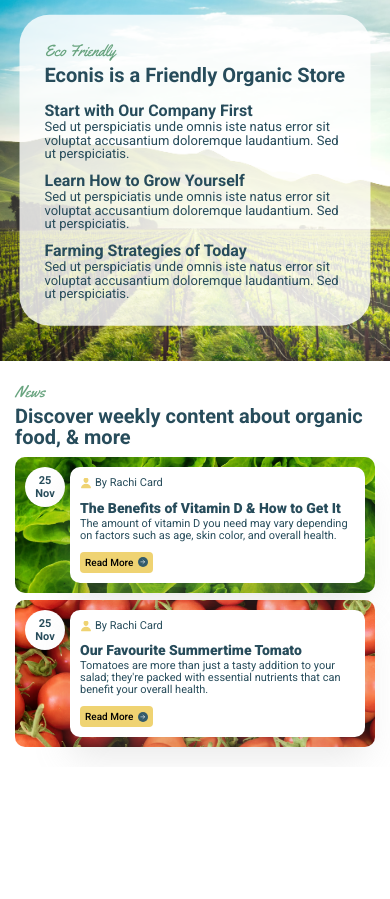
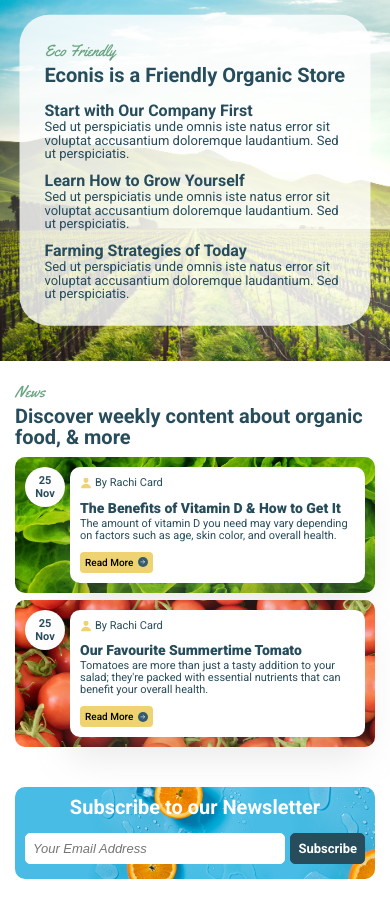
Before and after one commit to matoka02/itvdn-landing, a website: page index.html in a window 390 px wide. Shown: the part 3199-4098 px from the top of the page. Before the commit the page ends 3966 px from the top, so only its background shows below. Drawn offline with nearby package versions, Linux system fonts and the light colour scheme; files that its build step writes are made by us from their sources.

Commit message:
create form with emailjs

```diff
--- a/index.html
+++ b/index.html
@@ -670,7 +670,17 @@
         </div>
       </div>
     </section>
-
+    <section class="sec-9 vertical-paddings">
+      <div class="container">
+        <div class="sec-9-content df align-c justify-b">
+          <h2 class="sec-title">Subscribe to our Newsletter</h2>
+          <form action="" class="df align-c justify-c">
+            <input type="email" placeholder="Your Email Address" id="email-input">
+            <button type="submit" id="form-submit">Subscribe</button>
+          </form>
+        </div>
+      </div>
+    </section>
 
     <section class="modals-wrapper df align-c justify-c">
       <article class="modal" id="sec-8-card-1">
@@ -740,6 +750,8 @@
 
   </main>
 
+  <script type="text/javascript" src="https://cdn.jsdelivr.net/npm/@emailjs/browser@4/dist/email.min.js">
+  </script>
   <script src="https://cdnjs.cloudflare.com/ajax/libs/Glide.js/3.6.0/glide.min.js"
     integrity="sha512-2sI5N95oT62ughlApCe/8zL9bQAXKsPPtZZI2KE3dznuZ8HpE2gTMHYzyVN7OoSPJCM1k9ZkhcCo3FvOirIr2A=="
     crossorigin="anonymous" referrerpolicy="no-referrer"></script>
--- a/src/script/app.js
+++ b/src/script/app.js
@@ -90,7 +90,6 @@ document.addEventListener("DOMContentLoaded", function () {
     });
   });
 
-
   /**
    * Product Cards "Load More/Load Less" Functionality
    *
@@ -177,4 +176,52 @@ document.addEventListener("DOMContentLoaded", function () {
       hideCards();
     }
   });
+
+  /**
+   * Email Subscription Form Handler
+   *
+   * Handles email validation and submission using EmailJS service.
+   * Provides real-time email validation and sends subscription requests.
+   *
+   * @module EmailSubscription
+   * @requires EmailJS - External library for sending emails without backend
+   */
+
+  EMAILJS_CONFIG = {
+    publicKey: "56BO6Zme_zNZzgKSI",
+    serviceId: "service_3vvgccg",
+    templateId: "template_1ej5jmb",
+  };
+
+  function isEmailValid(value) {
+    const emailValidateRegExp =
+      /^(([^<>()[\].,;:\s@"]+(\.[^<>()[\].,;:\s@"]+)*)|(".+"))@(([^<>()[\].,;:\s@"]+\.)+[^<>()[\].,;:\s@"]{2,})$/iu;
+
+    return emailValidateRegExp.test(value);
+  }
+
+  (function () {
+    emailjs.init({
+      publicKey: EMAILJS_CONFIG.publicKey,
+    });
+  })();
+
+  const formBtn = document.getElementById("form-submit");
+  const emailField = document.getElementById("email-input");
+
+  formBtn.addEventListener("click", function (event) {
+    event.preventDefault();
+
+    const currentEmail = emailField.value;
+    const isCurrentEmailValid = isEmailValid(currentEmail);
+
+    if (isCurrentEmailValid) {
+      emailjs.send(EMAILJS_CONFIG.serviceId, EMAILJS_CONFIG.templateId, {
+        user_email: currentEmail,
+      });
+      emailField.value = ""; //clear form after submiting
+    } else {
+      console.log("Please type correct email address!");
+    }
+  });
 });
--- a/src/style/content.scss
+++ b/src/style/content.scss
@@ -1158,3 +1158,160 @@
     }
   }
 }
+
+.sec-9 {
+  .sec-9-content {
+    width: 100%;
+    aspect-ratio: 1 / 0.2;
+    padding: 0 70px;
+    background-image: url(../../assets/images/sec-9-bg.png);
+    background-position: center;
+    background-size: cover;
+    background-repeat: no-repeat;
+    border-radius: 30px;
+
+    h2 {
+      color: $white-color;
+    }
+
+    form {
+      gap: 10px;
+
+      input,
+      button {
+        font-size: 20px;
+        border-radius: 16px;
+        padding: 25px;
+      }
+
+      input {
+        width: 370px;
+        border: solid 1px $white-color;
+        font-style: italic;
+        outline: none;
+
+        &:focus {
+          border-color: $text-color;
+        }
+      }
+
+      button {
+        width: 220px;
+        text-align: center;
+        font-weight: 700;
+        color: $white-color;
+        background-color: $text-color;
+        border: solid 1px $text-color;
+      }
+    }
+  }
+
+  @include onLargeDesktop {
+    .sec-9-content {
+      padding: 0 25px;
+      border-radius: 20px;
+
+      h2 {
+        width: 45%;
+      }
+
+      form {
+
+        input,
+        button {
+          font-size: 18px;
+          padding: 20px;
+          border-radius: 12px;
+        }
+
+        button {
+          width: 190px;
+        }
+      }
+    }
+  }
+
+  @include onSmallDesktop {
+    .sec-9-content {
+      form {
+
+        input,
+        button {
+          padding: 15px;
+        }
+
+        input {
+          width: 270px;
+        }
+      }
+    }
+  }
+
+  @include onLargeTablet {
+    .sec-9-content {
+      padding: 0 15px;
+      border-radius: 15px;
+
+      form {
+        gap: 5px;
+
+        input,
+        button {
+          font-size: 15px;
+          padding: 10px;
+          border-radius: 8px;
+        }
+
+        input {
+          width: 235px;
+        }
+
+        button {
+          width: 140px;
+        }
+      }
+    }
+  }
+
+  @include onSmallTablet {
+    .sec-9-content {
+      flex-direction: column;
+      justify-content: center;
+      gap: 15px;
+      aspect-ratio: unset;
+      height: max-content;
+      padding: 10px 10px 15px;
+      border-radius: 10px;
+
+      h2 {
+        width: 100%;
+        text-align: center;
+      }
+
+      form {
+        width: 100%;
+
+        input,
+        button {
+          font-size: 13px;
+          padding: 7px;
+          border-radius: 5px;
+        }
+
+        input {
+          width: 100%;
+        }
+      }
+    }
+  }
+
+  @include onMobile {
+    .sec-9-content {
+      form {
+        button {
+          width: max-content;
+        }
+      }
+    }
+  }
+}
```
